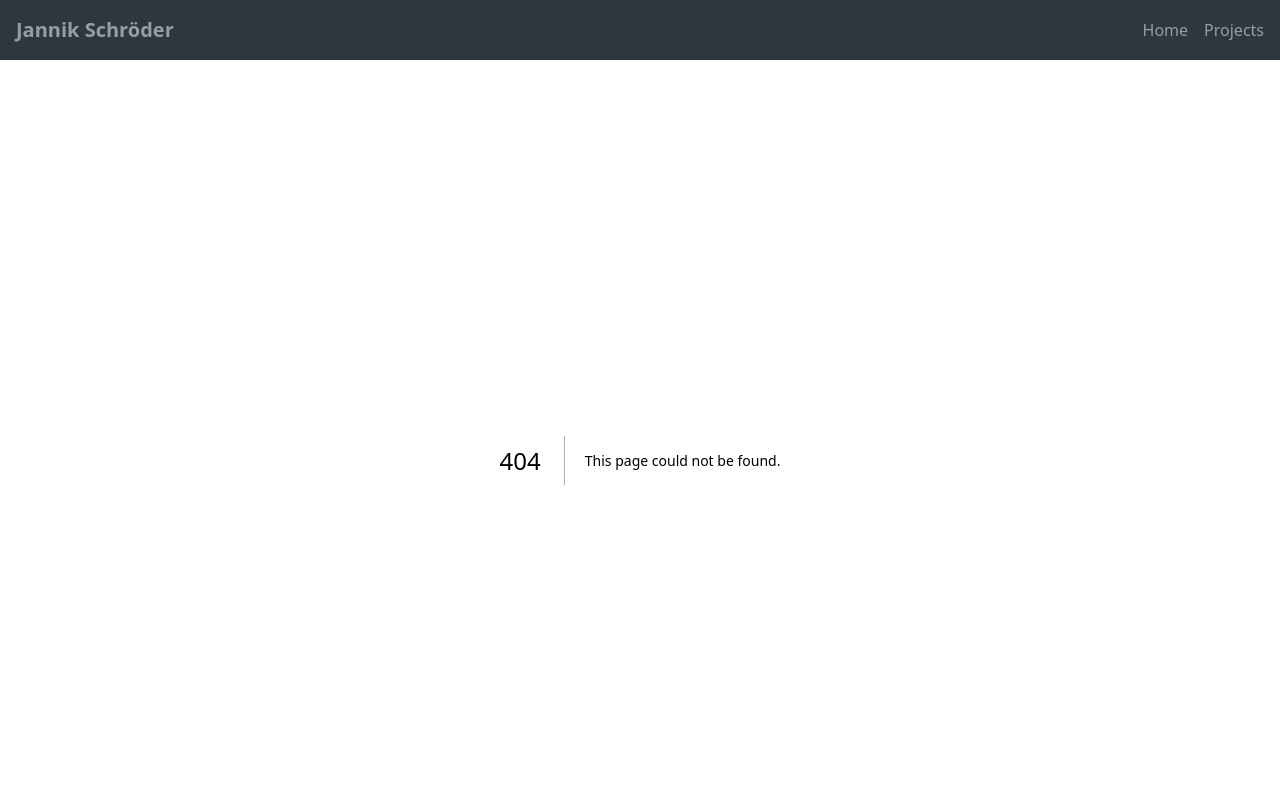
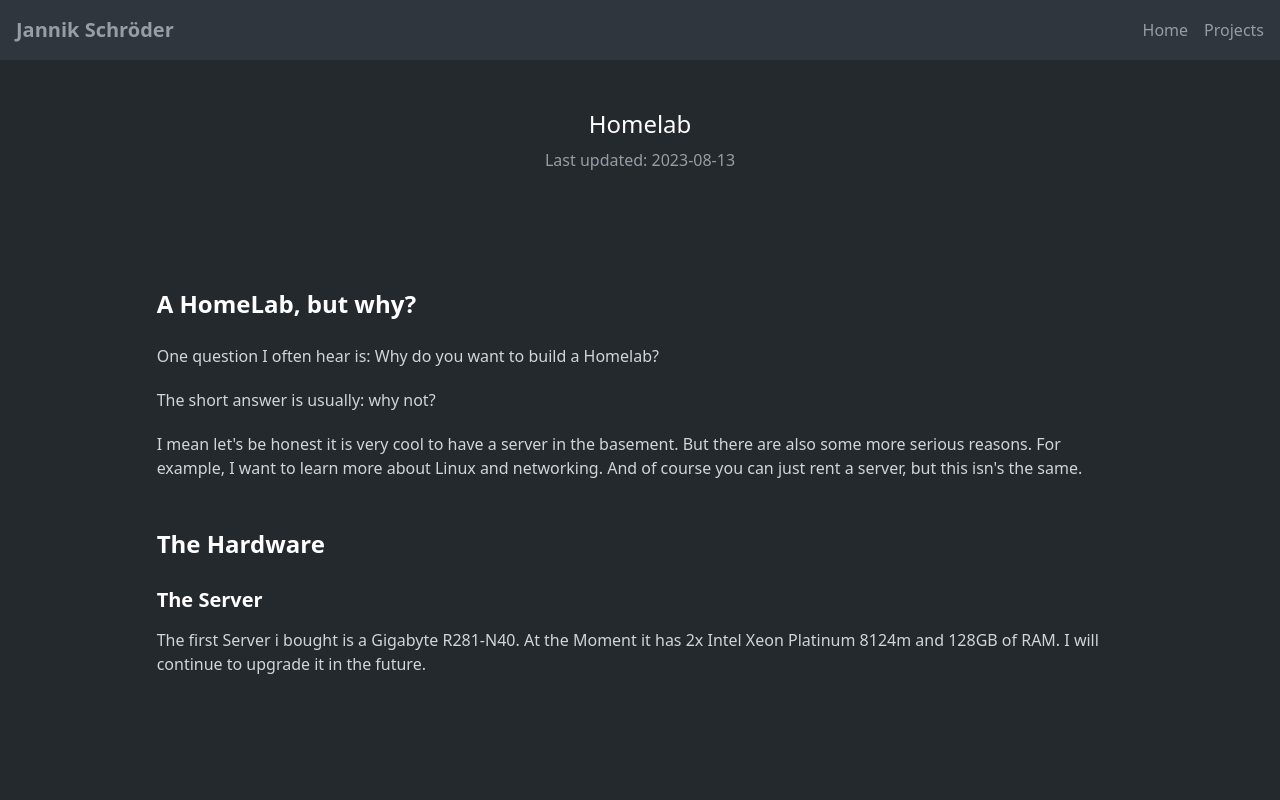
Before and after one commit to Jannik-Schroeder/jannik.schroeder.is, a Next.js app: page /project/homelab in a window 1280 px wide. Before the commit this address had no page. Shown: the top 800 px of the page. Built offline with nearby package versions, Linux system fonts and the light colour scheme.

Commit message:
changed path from posts

```diff
--- a/app/posts/[slug]/page.tsx
+++ b/app/project/[slug]/page.tsx
@@ -6,7 +6,7 @@ import React from "react";
 import { FaGithub, FaGlobe } from "react-icons/fa"; // Importiere die passenden Icons
 
 const getPostContent = (slug: string) => {
-  const folder = "posts/";
+  const folder = "project/";
   const file = `${folder}${slug}.md`;
   const content = fs.readFileSync(file, "utf8");
   const matterResult = matter(content);
--- a/components/PostPreview.tsx
+++ b/components/PostPreview.tsx
@@ -52,7 +52,7 @@ const PostPreview = (props: PostMetadata) => {
                 </div>
                 <div>
                     <div className="flex items-center justify-center w-full">
-                        <Link className="text-sm font-bold text-blue-500" href={`/posts/${props.slug}`}>
+                        <Link className="text-sm font-bold text-blue-500" href={`/project/${props.slug}`}>
                             Learn More
                         </Link>
                     </div>
--- a/components/getPostMetadata.ts
+++ b/components/getPostMetadata.ts
@@ -4,13 +4,13 @@ import { sortBy } from 'lodash';
 
 
 const getPostMetadata = (): { date: any; image: any; description: any; title: any; slug: string }[] => {
-    const folder = "posts/";
+    const folder = "project/";
     const files = fs.readdirSync(folder);
     const markdownPosts = files.filter((file) => file.endsWith(".md"));
 
     // Get gray-matter data from each file.
     const posts = markdownPosts.map((fileName) => {
-        const fileContents = fs.readFileSync(`posts/${fileName}`, "utf8");
+        const fileContents = fs.readFileSync(`project/${fileName}`, "utf8");
         const matterResult = matter(fileContents);
         return {
             title: matterResult.data.title,
```
Also changed, not shown: project/homelab.md (renamed from posts/homelab.md), project/portfolio.md (renamed from posts/portfolio.md), project/solun.md (renamed from posts/solun.md), project/spwhub.md (renamed from posts/spwhub.md).
